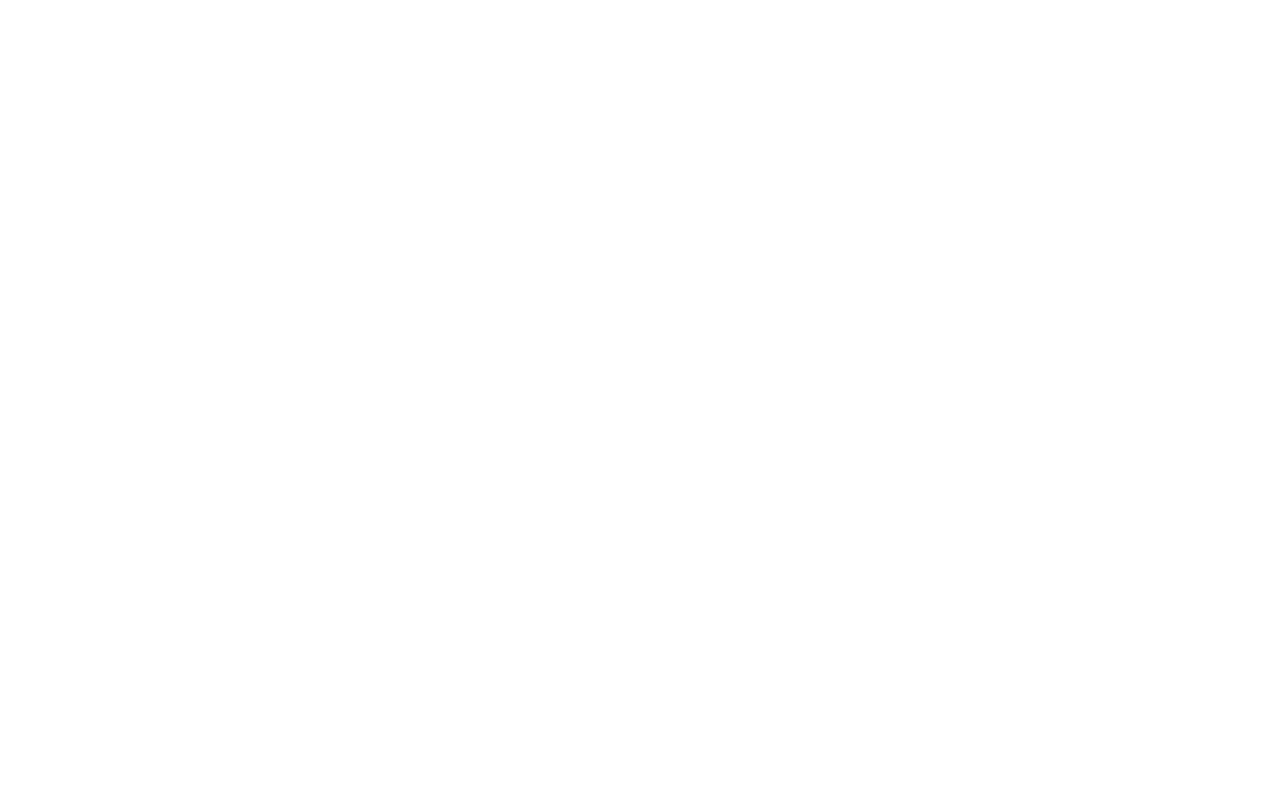
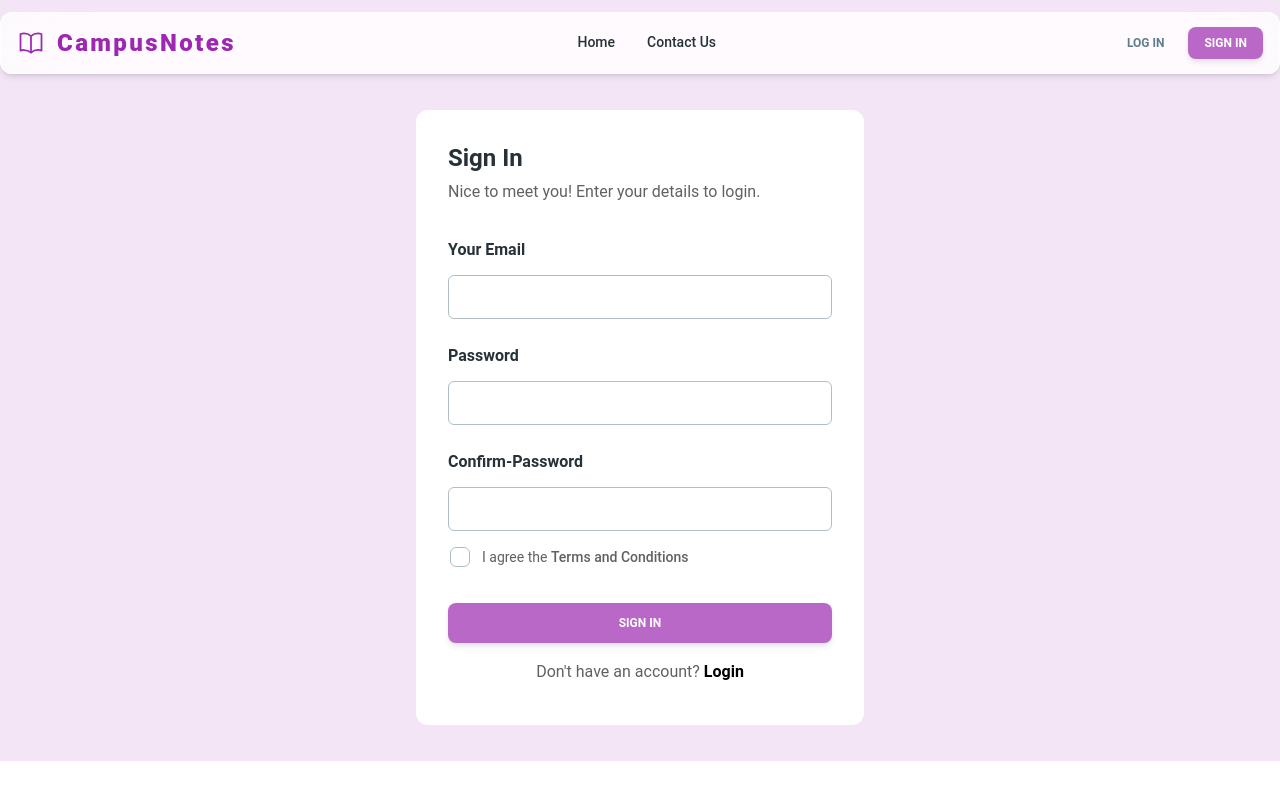
Before and after one commit to CampusNotes/Frontend, a React (Vite) app: page /signup in a window 1280 px wide. Before the commit this address had no page. Shown: the top 800 px of the page. Built offline with nearby package versions, Linux system fonts and the light colour scheme.

Commit message:
animation changes

```diff
--- a/src/App.jsx
+++ b/src/App.jsx
@@ -1,5 +1,5 @@
 import { Route, Routes } from "react-router"
-import { Home, Login } from "./pages"
+import { Home, Login, Signup } from "./pages"
 
 
 function App() {
@@ -9,6 +9,7 @@
     <Routes>
       <Route path='/' element={<Home />} />
       <Route path='/login' element={<Login />} />
+      <Route path='/signup' element={<Signup />} />
     </Routes>
   )
 }
--- a/src/components/Navbarcomponent.jsx
+++ b/src/components/Navbarcomponent.jsx
@@ -74,12 +74,16 @@
           <NavList />
         </div>
         <div className="hidden gap-2 lg:flex">
-          <Button variant="text" size="sm" color="blue-gray">
-            <NavLink to='/login'>Log In</NavLink>
-          </Button>
-          <Button size="sm" className="bg-purple-300 text-white hover:bg-purple-100 hover:text-black">
-            Sign In
-          </Button>
+          <NavLink to='/login'>
+            <Button variant="text" size="sm" color="blue-gray">
+              Log In
+            </Button>
+          </NavLink>
+          <NavLink to='/signup'>
+            <Button size="sm" className="bg-purple-300 text-white hover:bg-purple-100 hover:text-black">
+              Sign In
+            </Button>
+          </NavLink>
         </div>
         <IconButton
           variant="text"
--- a/src/index.css
+++ b/src/index.css
@@ -1,3 +1,13 @@
 @tailwind base;
 @tailwind components;
 @tailwind utilities;
+
+@layer utilities{
+  .animation-delay-2000{
+    animation-delay: 2s;
+  }
+
+  .animation-delay-4000{
+    animation-delay: 4s;
+  }
+}
--- a/src/pages/Home.jsx
+++ b/src/pages/Home.jsx
@@ -9,9 +9,9 @@
       <div className="w-full pt-6 sticky top-0">
         <Navbarcomponent />
       </div>
-      <div className="absolute left-35 top-[20rem] rounded-full w-72 h-72 bg-purple-500 -z-50 filter blur-3xl opacity-50 animate-blob_animate">
+      <div className="absolute left-35 top-[20rem] rounded-full w-72 h-72 bg-purple-500 -z-50 filter blur-3xl opacity-50 animate-blob_animate animation-delay-2000">
       </div>
-      <div className="absolute left-64 top-[12rem] rounded-full w-80 h-80 bg-pink-400 -z-50 filter blur-3xl opacity-60 animate-blob_animate">
+      <div className="absolute left-64 top-[12rem] rounded-full w-80 h-80 bg-pink-400 -z-50 filter blur-3xl opacity-60 animate-blob_animate animation-delay-4000">
       </div>
       <div className="pb-12">
         <section className="container mx-auto px-4 grid grid-cols-1 lg:grid-cols-2">
--- a/src/pages/Signup.jsx
+++ b/src/pages/Signup.jsx
@@ -7,14 +7,15 @@
 } from "@material-tailwind/react";
 import { Footer, Navbarcomponent } from "../components";
 import { NavLink } from "react-router-dom";
+import { useState } from "react";
 
 function Signup() {
 
-    const[email,setemail]= useState('');
-  const[password,setpassword]=useState('');
-  const[confirmpassword,setconfirmpassword]=useState('');
+  const [email, setemail] = useState('');
+  const [password, setpassword] = useState('');
+  const [confirmpassword, setconfirmpassword] = useState('');
 
-  const handleSubmit=()=>{
+  const handleSubmit = () => {
 
   }
 
@@ -26,7 +27,7 @@
       <div className="w-full flex items-center justify-center pt-9 pb-9 bg-purple-50">
         <Card color="transparent" shadow={false} className="bg-white p-8 z-0">
           <Typography variant="h4" color="blue-gray">
-              Log In
+            Sign In
           </Typography>
           <Typography color="gray" className="mt-1 font-normal">
             Nice to meet you! Enter your details to login.
@@ -44,7 +45,7 @@
                 labelProps={{
                   className: "before:content-none after:content-none",
                 }}
-                  onChange={(e)=>setemail(e.target.value)}
+                onChange={(e) => setemail(e.target.value)}
               />
               <Typography variant="h6" color="blue-gray" className="-mb-3">
                 Password
@@ -57,7 +58,7 @@
                 labelProps={{
                   className: "before:content-none after:content-none",
                 }}
-                  onChange={(e)=>setpassword(e.target.value)}
+                onChange={(e) => setpassword(e.target.value)}
               />
               <Typography variant="h6" color="blue-gray" className="-mb-3">
                 Confirm-Password
@@ -70,7 +71,7 @@
                 labelProps={{
                   className: "before:content-none after:content-none",
                 }}
-                  onChange={(e)=>setconfirmpassword(e.target.value)}
+                onChange={(e) => setconfirmpassword(e.target.value)}
               />
             </div>
             <Checkbox
@@ -92,12 +93,12 @@
               containerProps={{ className: "-ml-2.5" }}
             />
             <Button onClick={handleSubmit} className="mt-6 bg-purple-300 text-white hover:bg-purple-100 hover:text-black" fullWidth>
-                logi in
+              Sign In
             </Button>
             <Typography color="gray" className="mt-4 text-center font-normal">
               Don&apos;t have an account?{" "}
               <NavLink to='/' className="font-semibold text-black">
-                  Sign In
+                Login
               </NavLink>
             </Typography>
           </form>
--- a/src/pages/index.js
+++ b/src/pages/index.js
@@ -1,7 +1,9 @@
 import Home from "./Home";
 import Login from "./Login";
+import Signup from "./Signup"
 
 export {
   Home,
-  Login
+  Login,
+  Signup
 }
--- a/tailwind.config.js
+++ b/tailwind.config.js
@@ -9,15 +9,14 @@
   theme: {
     extend: {
       animation: {
-        blob_animate: 'blob 8s ease-in-out infinite'
+        blob_animate: 'blob 7s infinite'
       },
       keyframes: {
         blob: {
-          '0%': { transform: 'scale(1) translateX(0%) translateY(0%)' },
-          '25%': { transform: 'scale(1.3) translateX(20%) translateY(20%)' },
-          '50%': { transform: 'scale(1.9) translateX(-20%) translateY(-20%)' },
-          '75%': { transform: 'scale(1.3) translateX(10%) translateY(10%)' },
-          '100%': { transform: 'scale(1) translateX(0%) translateY(0%)' }
+          '0%': { transform: 'translate(0px, 0px) scale(1)' },
+          '33%': { transform: 'translate(30px, -50px) scale(1.2)' },
+          '66%': { transform: 'translate(-20px, 20px) scale(0.9)' },
+          '100%': { transform: 'translate(0px, 0px) scale(1)' }
         }
       }
     },
```
Lines whose indentation alone changed are shown as unchanged.
